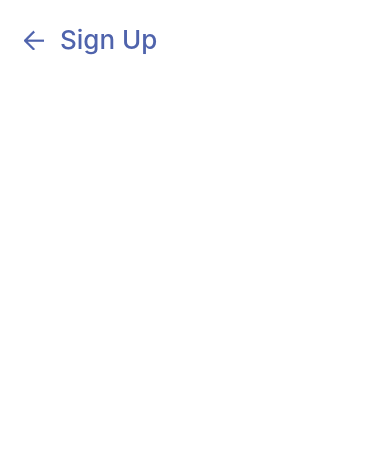
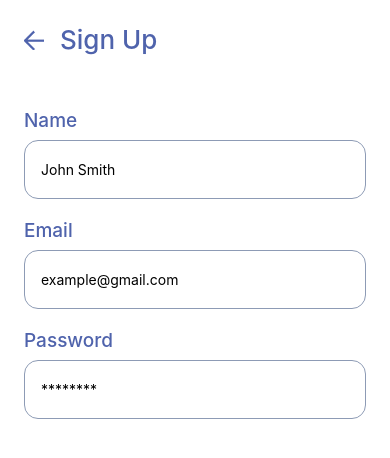
Before and after one commit to rrojasM/ListProductApp, a React Native app: screen / in a window 390 px wide. Shown: the top 458 px of the page. Built offline with nearby package versions, Linux system fonts and the light colour scheme.

Commit message:
add component input

```diff
--- a/src/components/authHeader/styles.js
+++ b/src/components/authHeader/styles.js
@@ -4,7 +4,8 @@ import { colors } from "../../utils/colors";
 export const styles = StyleSheet.create({
     container: {
         flexDirection: 'row',
-        alignItems: 'center'
+        alignItems: 'center',
+        marginBottom: 54
     },
     image: {
         width: 20,
--- /dev/null
+++ b/src/components/input/index.js
@@ -0,0 +1,16 @@
+import React from 'react';
+import { Text, View, TextInput } from 'react-native';
+import { styles } from './styles';
+
+const Input = ({ label, placeholder }) => {
+    return (
+        <View style={styles.container}>
+            <Text style={styles.label}>{label}</Text>
+            <View style={styles.inputContainer}>
+                <TextInput placeholder={placeholder} style={styles.input} />
+            </View>
+        </View>
+    )
+}
+
+export default Input
--- /dev/null
+++ b/src/components/input/styles.js
@@ -0,0 +1,24 @@
+import { StyleSheet } from "react-native";
+import { colors } from "../../utils/colors";
+
+export const styles = StyleSheet.create({
+    container: {
+        marginBottom: 20
+    },
+    label: {
+        marginBottom: 8,
+        color: colors.BLUE,
+        fontSize: 19,
+        fontWeight: '500'
+    },
+    inputContainer: {
+        borderWidth: 1,
+        borderColor: colors.GREY,
+        borderRadius: 14
+
+    },
+    input: {
+        paddingHorizontal: 16,
+        paddingVertical: 20,
+    }
+})
--- a/src/screens/auth/singUp/index.js
+++ b/src/screens/auth/singUp/index.js
@@ -1,12 +1,18 @@
 import React from 'react';
 import { View } from 'react-native';
 import Header from '../../../components/authHeader';
+import Input from '../../../components/input';
 import { styles } from './styles';
 
 const Singup = () => {
     return (
         <View style={styles.container}>
             <Header title="Sign Up"/>
+
+            <Input placeholder="John Smith" label="Name" />
+            <Input placeholder="example@gmail.com" label="Email" />
+            <Input placeholder="********" label="Password" />
+
         </View>
     )
 }
--- a/src/utils/colors.js
+++ b/src/utils/colors.js
@@ -3,4 +3,5 @@ export const colors = {
     WHITE: '#FFF',
     ORANGE: '#FCA34D',
     BLACK: '#3F4A59',
+    GREY: '#8D9BB5'
 }
```
